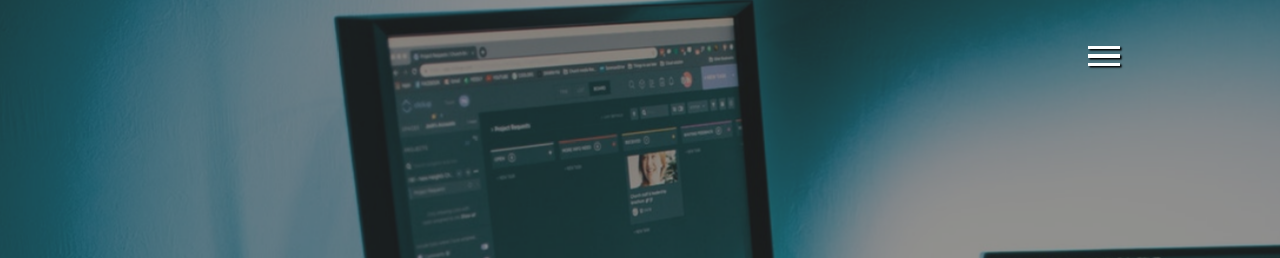
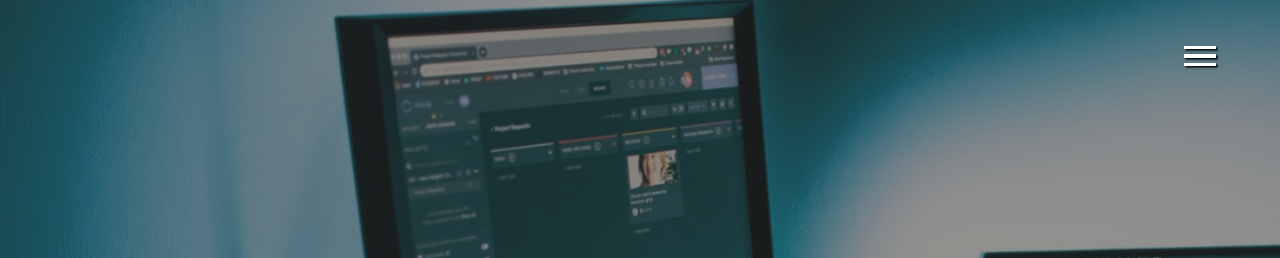
Before and after one commit to juli-21/portifolio, a plain HTML site: page index.html in a window 1280 px wide. Shown: the top 258 px of the page. Drawn offline with Linux system fonts and the light colour scheme.

Commit message:
atualização

```diff
--- a/stylePortifolio.css
+++ b/stylePortifolio.css
@@ -13,11 +13,11 @@
     --font2: "Josefin Slab", serif;
 }
 .hamb {
-    width: 10em;
+    width: 5em;
     height: 2em;
     z-index: 100;
     position: fixed;
-    right: 2em;
+    right: 1em;
     top: 2.5em;
     display: flex;
     flex-direction: column;
```
